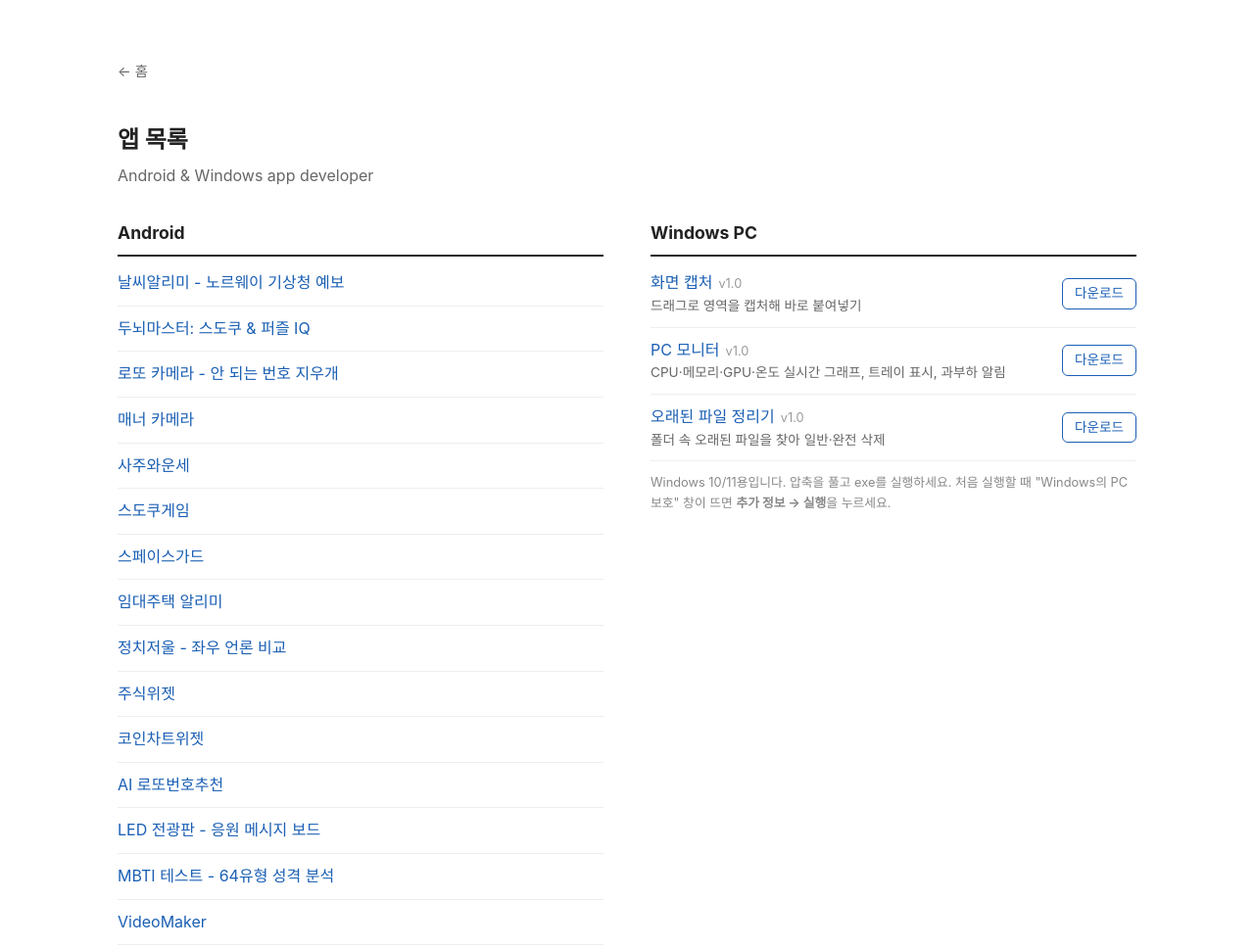
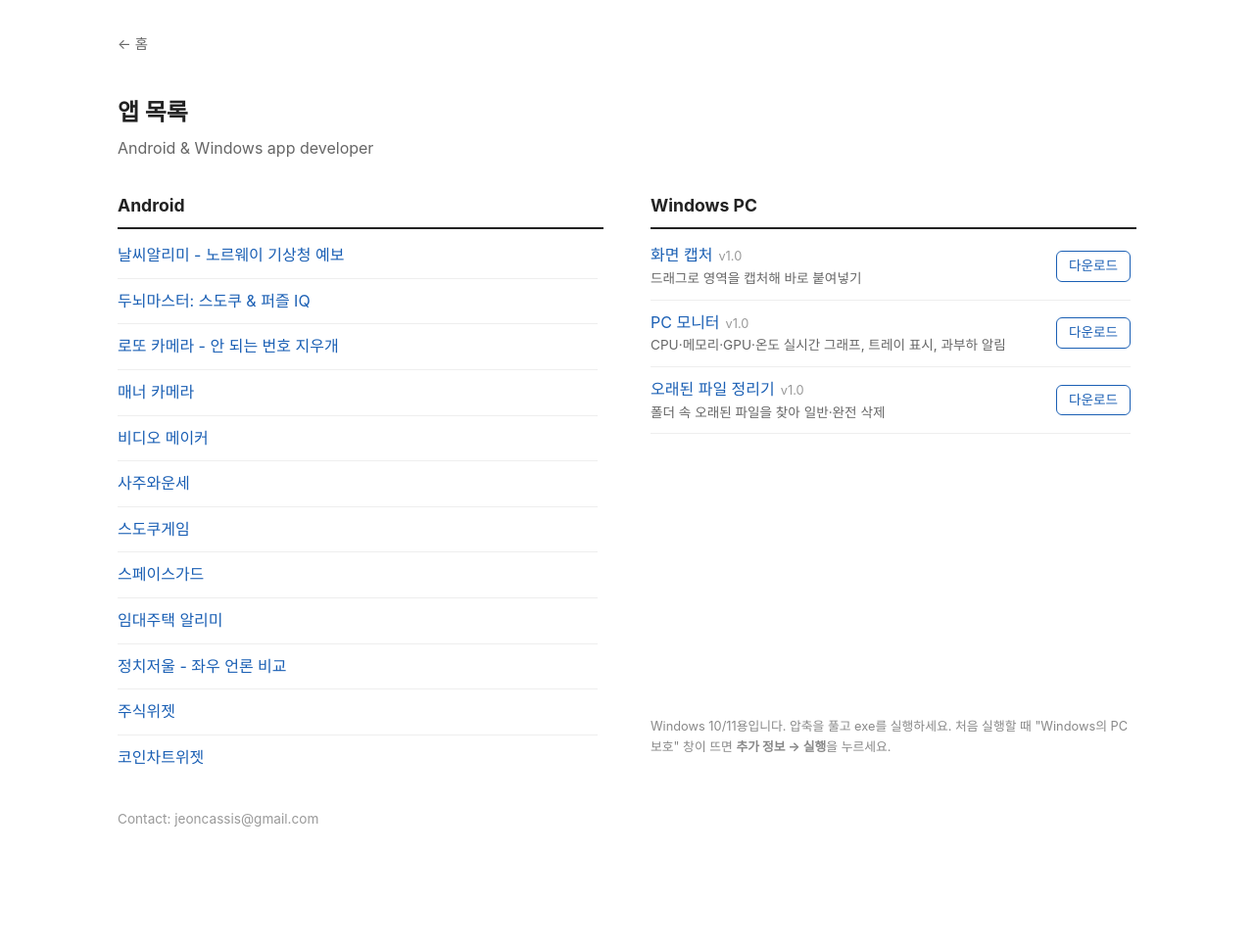
Before and after one commit to jeoncassis/devjeonc-site, a plain HTML site: page apps/index.html in a window 1280 px wide. Shown: the top 968 px of the page at 98% size. After the commit the page ends 880 px from the top, so only its background shows below. Drawn offline with Linux system fonts and the light colour scheme.

Commit message:
Rename VideoMaker to 비디오 메이커, scroll app lists inside one screen
Co-Authored-By: Claude Opus 5.5 <noreply@anthropic.com>

```diff
--- a/apps/index.html
+++ b/apps/index.html
@@ -5,7 +5,7 @@
 <meta name="viewport" content="width=device-width, initial-scale=1">
 <title>jeonc 앱 목록</title>
 <style>
-  body { font-family: -apple-system, BlinkMacSystemFont, "Segoe UI", sans-serif; max-width: 1040px; margin: 60px auto; padding: 0 20px; color: #222; line-height: 1.6; }
+  body { font-family: -apple-system, BlinkMacSystemFont, "Segoe UI", sans-serif; max-width: 1040px; margin: 32px auto; padding: 0 20px; color: #222; line-height: 1.6; }
   h1 { font-size: 1.5rem; margin-bottom: 4px; }
   h2 { font-size: 1.1rem; margin: 0 0 4px; padding-bottom: 8px; border-bottom: 2px solid #222; }
   p.sub { color: #666; margin-top: 0; }
@@ -23,7 +23,16 @@
   .note { color: #888; font-size: 0.8rem; margin-top: 12px; }
   footer { margin-top: 40px; color: #999; font-size: 0.85rem; }
   .home { display: inline-block; margin-bottom: 24px; color: #666; font-size: 0.9rem; }
-  section { scroll-margin-top: 24px; }
+  section { scroll-margin-top: 24px; display: flex; flex-direction: column; min-height: 0; }
+  /* 목록이 길어도 한 화면 안에 보이도록 각 목록 안에서만 스크롤 */
+  .cols { height: calc(100vh - 210px); height: calc(100dvh - 210px); min-height: 320px; }
+  section ul { flex: 1; min-height: 0; overflow-y: auto; padding-right: 6px; }
+  section ul::-webkit-scrollbar { width: 6px; }
+  section ul::-webkit-scrollbar-thumb { background: #ccc; border-radius: 3px; }
+  @media (max-width: 720px) {
+    .cols { height: auto; }
+    section ul { max-height: 50vh; max-height: 50dvh; }
+  }
 </style>
 </head>
 <body>
@@ -38,6 +47,7 @@
   <li><a href="https://play.google.com/store/apps/details?id=com.jeonc.brainMaster">두뇌마스터: 스도쿠 &amp; 퍼즐 IQ</a></li>
   <li><a href="https://play.google.com/store/apps/details?id=com.lotto.lotto_camera">로또 카메라 - 안 되는 번호 지우개</a></li>
   <li><a href="https://play.google.com/store/apps/details?id=com.jeon.mannercamera">매너 카메라</a></li>
+  <li><a href="https://play.google.com/store/apps/details?id=com.jeonc.videomaker">비디오 메이커</a></li>
   <li><a href="https://play.google.com/store/apps/details?id=com.jeonc.sajuAndUnse">사주와운세</a></li>
   <li><a href="https://play.google.com/store/apps/details?id=com.jeonc.sudokugame">스도쿠게임</a></li>
   <li><a href="https://play.google.com/store/apps/details?id=com.jeonc.spaceguard">스페이스가드</a></li>
@@ -48,7 +58,6 @@
   <li><a href="https://play.google.com/store/apps/details?id=com.lotto.numbergenerator">AI 로또번호추천</a></li>
   <li><a href="https://play.google.com/store/apps/details?id=com.owlmakers.ledboard">LED 전광판 - 응원 메시지 보드</a></li>
   <li><a href="https://play.google.com/store/apps/details?id=com.jeonc.mbtiAnalyzer">MBTI 테스트 - 64유형 성격 분석</a></li>
-  <li><a href="https://play.google.com/store/apps/details?id=com.jeonc.videomaker">VideoMaker</a></li>
 </ul>
 </section>
 <section class="pc" id="pc">
```
